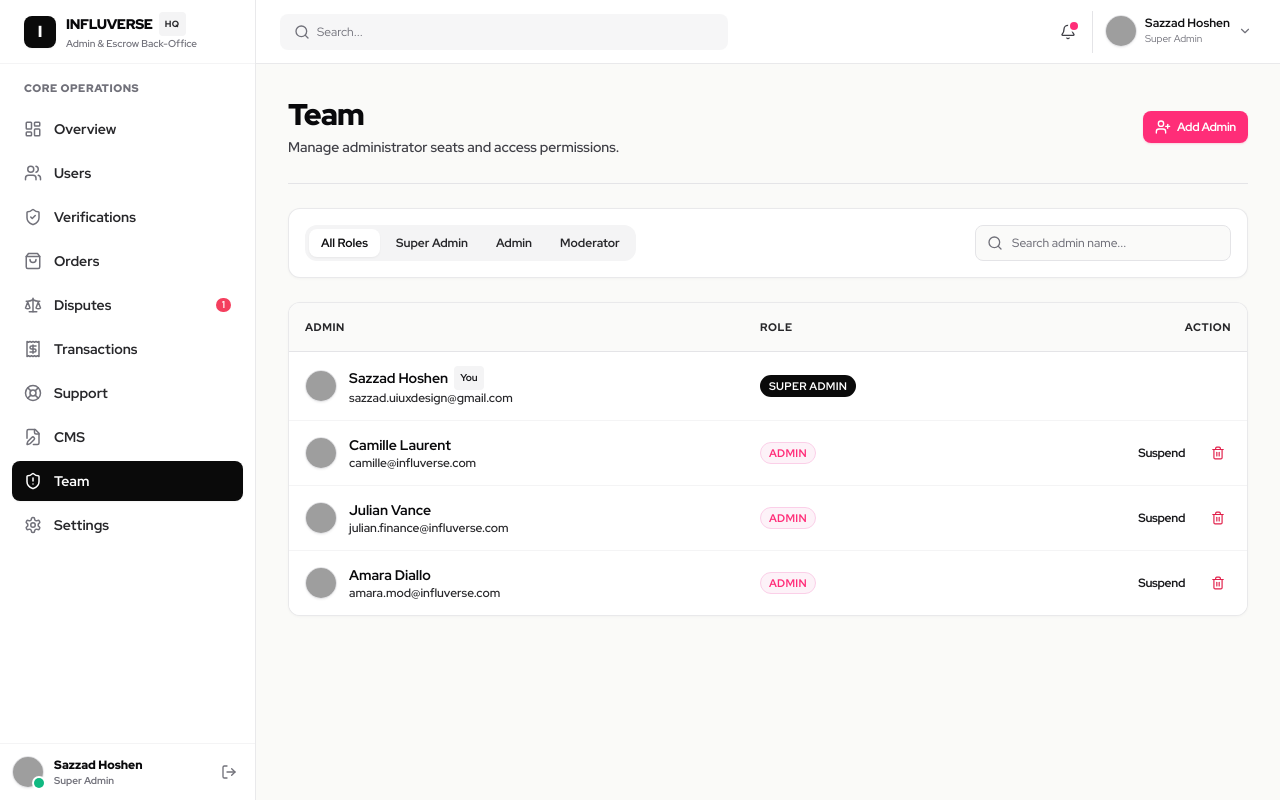
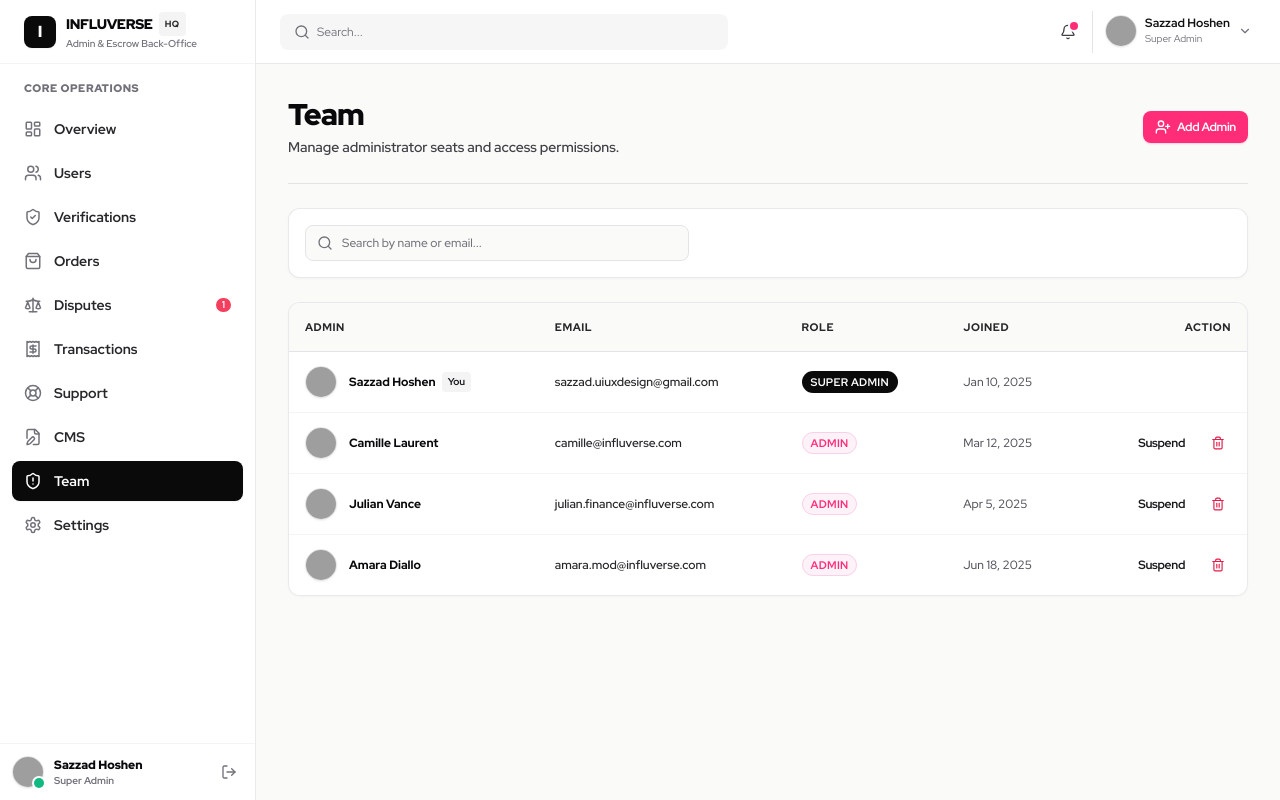
Before and after one commit to BeingSazzad/Influencer-Dashboard, a React (Vite) app: page /team in a window 1280 px wide. Built offline with nearby package versions, Linux system fonts and the light colour scheme; grey boxes are pictures that could not be loaded; a web font is replaced by a local one.

Commit message:
refactor(team): remove role filter tabs, add distinct Email and Joined date columns

```diff
--- a/src/pages/dashboard/TeamPage.tsx
+++ b/src/pages/dashboard/TeamPage.tsx
@@ -5,7 +5,6 @@ import {
   removeAdminMember,
   toggleAdminStatus,
   setTeamSearch,
-  setTeamRoleFilter,
 } from '@/store/slices/teamSlice';
 import { AdminRole } from '@/types/admin.types';
 import { PageHeader } from '@/components/shared/PageHeader';
@@ -17,10 +16,11 @@ import { Badge } from '@/components/ui/Badge';
 import { Avatar } from '@/components/ui/Avatar';
 import { Modal } from '@/components/ui/Modal';
 import { UserPlus, Trash2, Search, ChevronDown } from 'lucide-react';
+import { formatDate } from '@/lib/utils';
 
 export const TeamPage: React.FC = () => {
   const dispatch = useAppDispatch();
-  const { members, filterRole, searchQuery } = useAppSelector((state) => state.team);
+  const { members, searchQuery } = useAppSelector((state) => state.team);
   const currentUser = useAppSelector((state) => state.auth.currentUser);
 
   const [isInviteModalOpen, setIsInviteModalOpen] = useState(false);
@@ -29,11 +29,12 @@ export const TeamPage: React.FC = () => {
   const [role, setRole] = useState<AdminRole>('admin');
 
   const filteredMembers = members.filter((m) => {
-    const matchesSearch =
-      m.name.toLowerCase().includes(searchQuery.toLowerCase()) ||
-      m.email.toLowerCase().includes(searchQuery.toLowerCase());
-    const matchesRole = filterRole === 'all' || m.role === filterRole;
-    return matchesSearch && matchesRole;
+    const query = searchQuery.toLowerCase().trim();
+    if (!query) return true;
+    return (
+      m.name.toLowerCase().includes(query) ||
+      m.email.toLowerCase().includes(query)
+    );
   });
 
   const handleCreateAdmin = (e: React.FormEvent) => {
@@ -74,40 +75,17 @@ export const TeamPage: React.FC = () => {
         }
       />
 
-      {/* Control Bar */}
+      {/* Search Bar */}
       <Card className="p-4">
-        <div className="flex flex-col sm:flex-row items-center justify-between gap-4">
-          <div className="flex items-center gap-1 bg-neutral-100 p-1 rounded-xl self-start">
-            {[
-              { id: 'all', label: 'All Roles' },
-              { id: 'super_admin', label: 'Super Admin' },
-              { id: 'admin', label: 'Admin' },
-              { id: 'moderator', label: 'Moderator' },
-            ].map((tab) => (
-              <button
-                key={tab.id}
-                onClick={() => dispatch(setTeamRoleFilter(tab.id as 'all' | AdminRole))}
-                className={`px-3 py-1.5 text-xs font-bold rounded-lg transition-all ${
-                  filterRole === tab.id
-                    ? 'bg-white text-neutral-900 shadow-sm'
-                    : 'text-neutral-700 hover:text-neutral-950'
-                }`}
-              >
-                {tab.label}
-              </button>
-            ))}
-          </div>
-
-          <div className="relative w-full sm:w-64">
+        <div className="relative w-full max-w-sm">
           <Search className="w-4 h-4 text-neutral-400 absolute left-3 top-1/2 -translate-y-1/2" />
           <input
             type="text"
-              placeholder="Search admin name..."
+            placeholder="Search by name or email..."
             value={searchQuery}
             onChange={(e) => dispatch(setTeamSearch(e.target.value))}
             className="w-full h-9 pl-9 pr-3 text-xs bg-neutral-50 border border-neutral-200 rounded-lg outline-none focus:ring-2 focus:ring-brand-pink/20 text-neutral-900 font-medium"
           />
-          </div>
         </div>
       </Card>
 
@@ -117,7 +95,9 @@ export const TeamPage: React.FC = () => {
           <TableHeader>
             <TableRow>
               <TableHead>Admin</TableHead>
+              <TableHead>Email</TableHead>
               <TableHead>Role</TableHead>
+              <TableHead>Joined</TableHead>
               <TableHead className="text-right">Action</TableHead>
             </TableRow>
           </TableHeader>
@@ -130,9 +110,8 @@ export const TeamPage: React.FC = () => {
                 <TableCell>
                   <div className="flex items-center gap-3">
                     <Avatar src={member.avatar} name={member.name} size="sm" />
-                    <div>
-                      <div className="font-bold text-neutral-950 flex items-center gap-1.5 text-sm">
-                        <span>{member.name}</span>
+                    <div className="flex items-center gap-1.5">
+                      <span className="font-extrabold text-neutral-950 text-xs">{member.name}</span>
                       {member.id === currentUser?.id && (
                         <span className="text-[10px] bg-neutral-100 text-neutral-800 px-1.5 py-0.5 rounded font-bold">
                           You
@@ -144,9 +123,11 @@ export const TeamPage: React.FC = () => {
                         </span>
                       )}
                     </div>
-                      <div className="text-xs text-neutral-700 font-semibold">{member.email}</div>
                   </div>
-                  </div>
+                </TableCell>
+
+                <TableCell>
+                  <span className="text-xs text-neutral-700 font-semibold">{member.email}</span>
                 </TableCell>
 
                 <TableCell>
@@ -166,6 +147,12 @@ export const TeamPage: React.FC = () => {
                       ? 'Moderator'
                       : 'Admin'}
                   </Badge>
+                </TableCell>
+
+                <TableCell>
+                  <span className="text-xs text-neutral-500 font-medium">
+                    {formatDate(member.createdAt || '2025-01-10')}
+                  </span>
                 </TableCell>
 
                 <TableCell className="text-right">
```
Lines whose indentation alone changed are shown as unchanged.
